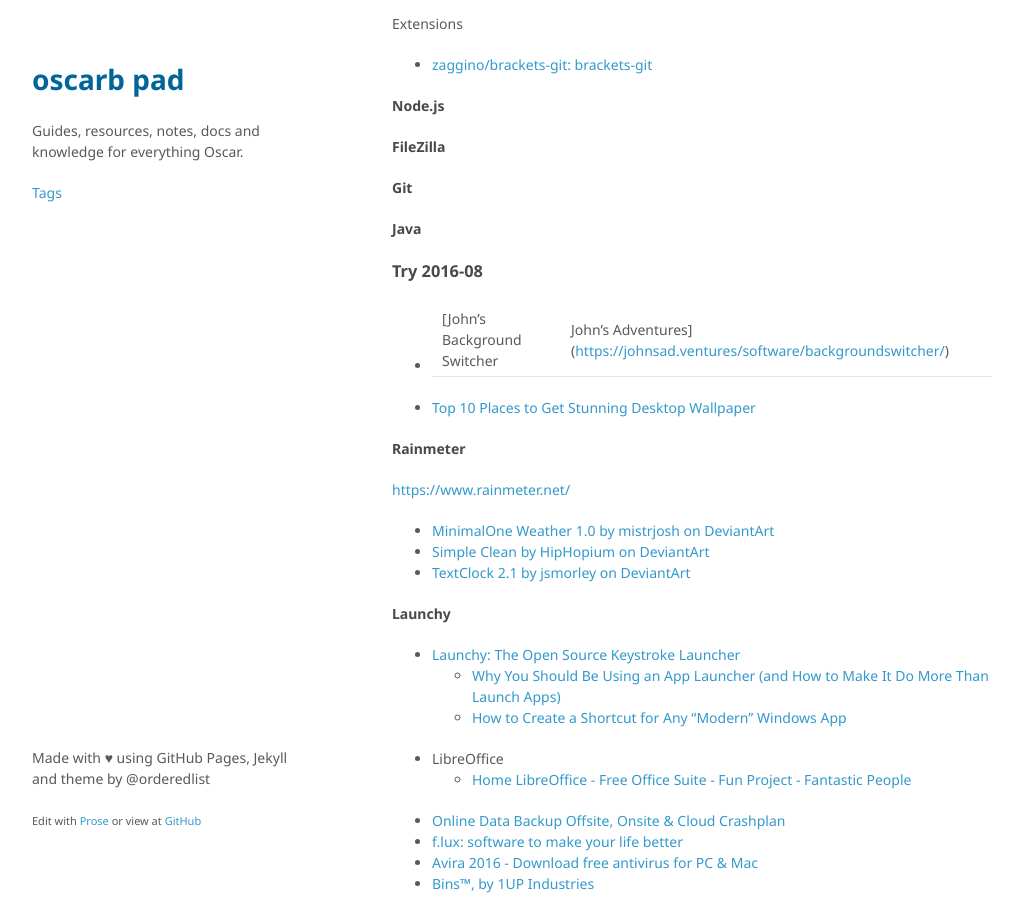
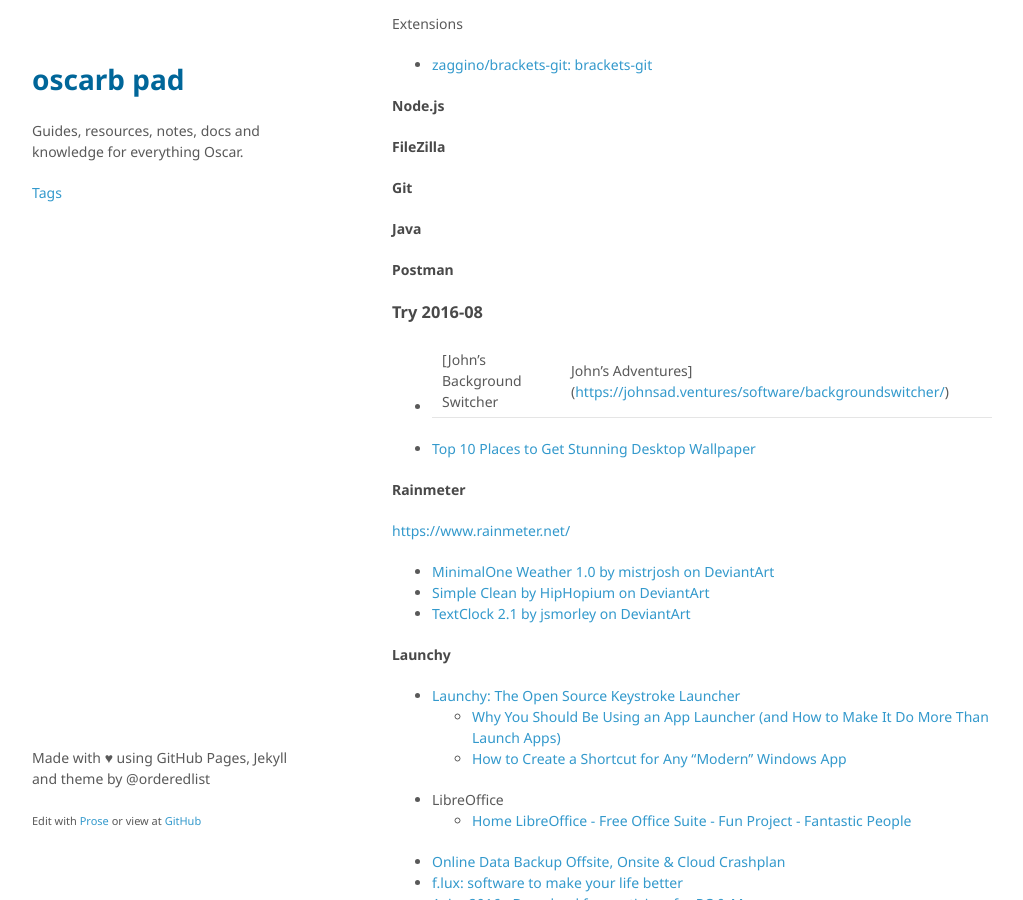
Before and after one commit to oscarb/pad, a Jekyll site: the page built from _docs/windows-10-essentials.md, in a window 1280 px wide and 900 px high, scrolled down 8116 px. Shown: the whole window, without its empty margins (128-1151 px from the left). Built offline with Jekyll 4.4.1, drawn with Linux system fonts in a browser that asks for light colours; some web fonts are replaced.

Commit message:
Update windows-10-essentials.md

```diff
--- a/_docs/windows-10-essentials.md
+++ b/_docs/windows-10-essentials.md
@@ -332,6 +332,8 @@ Extensions
 
 #### Java
 
+#### Postman
+
 ### Try 2016-08
 
 * [John’s Background Switcher | John's Adventures](https://johnsad.ventures/software/backgroundswitcher/)
```
